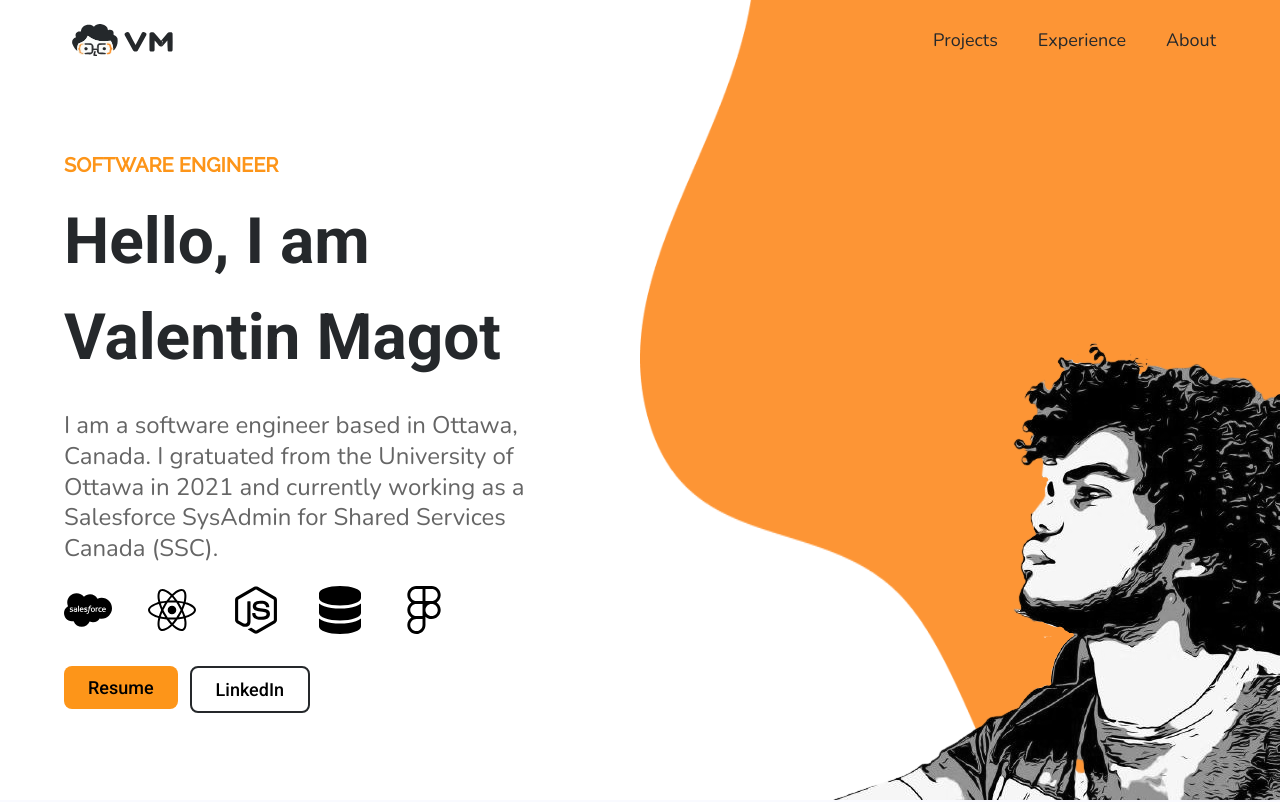
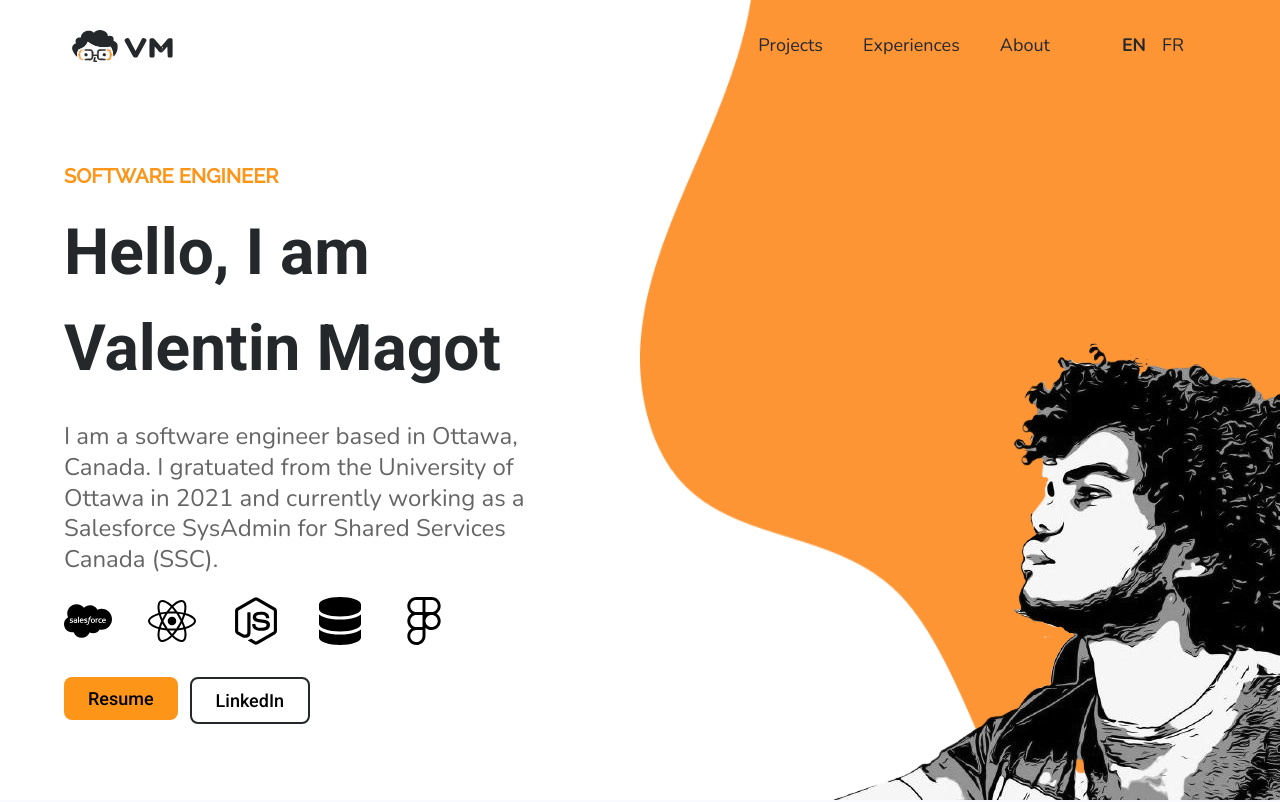
Before and after one commit to valentinmagot/portfolio, a React (Vite) app: page / in a window 1280 px wide. Shown: the top 802 px of the page. Built offline with nearby package versions, Linux system fonts and the light colour scheme.

Commit message:
Added french translation

```diff
--- a/package.json
+++ b/package.json
@@ -7,7 +7,7 @@
     "dev": "vite",
     "build": "vite build",
     "preview": "vite preview",
-    "deploy":"npm run build && git add dist -f && git commit -m'hosting'  && git subtree push --prefix dist origin gh-pages"
+    "deploy": "npm run build && git add dist -f && git commit -m'hosting'  && git subtree push --prefix dist origin gh-pages"
   },
   "dependencies": {
     "react": "^18.2.0",
@@ -18,7 +18,10 @@
     "@types/react-dom": "^18.0.6",
     "@vitejs/plugin-react": "^2.1.0",
     "autoprefixer": "^10.4.9",
+    "i18next": "^21.10.0",
+    "i18next-browser-languagedetector": "^6.1.8",
     "postcss": "^8.4.16",
+    "react-i18next": "^11.18.6",
     "tailwindcss": "^3.1.8",
     "vite": "^3.1.0"
   }
--- a/src/components/Experience.jsx
+++ b/src/components/Experience.jsx
@@ -9,19 +9,22 @@ import { experience } from '../constants'
 //import components
 import { Card } from '../components'
 
+import { useTranslation } from 'react-i18next';
+
 const Experience = () => {
+  const { t } = useTranslation();
   return (
     <section id='experience' className={`flex flex-col ${styles.paddingY}`}>
       <div className={`flex-1 ${styles.flexCenter} flex-col xl:px-0 sm:px-16 px-6 w-full`}>
         <div className='flex flex-row items-center py-[6px] py-4 mb-2 font-comfortaa text text-[18px] ss:text-[48px] font-bold text-highEmphasis'>
-            <h3 className='border-primary border-b-4 rounded'>Experience</h3>
+            <h3 className='border-primary border-b-4 rounded'>{t('experience.title')}</h3>
         </div>
         {experience.map((exp, index) => (
             <Card
               key={exp.id}
               isEven={index % 2 == 0}
-              title={exp.title}
-              content={exp.content}
+              title={t('experience.'+exp.id+'_title')}
+              content={t('experience.'+ exp.id)}
               img={exp.img}
               isProject={false} />
         ))}
--- a/src/components/Navbar.jsx
+++ b/src/components/Navbar.jsx
@@ -6,7 +6,15 @@ import {close, menu, logo} from '../assets'
 //import constants
 import { navLinks } from '../constants'
 
+import { useTranslation } from 'react-i18next';
+
+
+const lngs = {
+  en: { nativeName: 'EN' },
+  fr: { nativeName: 'FR' }
+};
 const Navbar = () => {
+  const { t, i18n } = useTranslation();
   const [toggle, setToggle] = useState(false)
   return (
     <nav className="w-full flex py-6 justify-between items-center navbar z-[1]">
@@ -15,13 +23,22 @@ const Navbar = () => {
         {navLinks.map((nav, index) =>(
             <li key={nav.id}
              className={`font-nunito font-normal cursor-pointer text-[18px]
-             ${index == navLinks.length - 1 ? 'mr-0' : 'mr-10'} text-highEmphasis`}>
+             mr-10 text-highEmphasis`}>
               <a href={`#${nav.id}`}>
-                {nav.title}
+                {t('links.'+nav.id)}
               </a>
             </li>
         ))}
+        <li className={`font-nunito font-normal cursor-pointer text-[18px] mx-6 text-highEmphasis`}>
+          {Object.keys(lngs).map((lng) => (
+            <button key={lng} className='m-2' style={{ fontWeight: i18n.resolvedLanguage === lng ? 'bold' : 'normal' }} type="submit" onClick={() => i18n.changeLanguage(lng)}>
+              {lngs[lng].nativeName}
+            </button>
+          ))}
+        </li>
       </ul>
+
+
 
       <div className='sm:hidden flex flex-1 justify-end items-center'>
         <img
@@ -36,13 +53,19 @@ const Navbar = () => {
         <ul className='list-none flex flex-col justify-end items-center flex-1'>
           {navLinks.map((nav, index) =>(
               <li key={nav.id}
-              className={`font-nunito font-normal cursor-pointer text-[18px]
-              ${index == navLinks.length - 1 ? 'mr-0' : 'mb-6'} text-bright`}>
+              className={`font-nunito font-normal mb-6 cursor-pointer text-[18px] text-bright`}>
                 <a href={`#${nav.id}`}>
-                  {nav.title}
+                  {t('links.'+nav.id)}
                 </a>
               </li>
           ))}
+          <li className={`font-nunito font-normal cursor-pointer text-[18px] text-bright`}>
+          {Object.keys(lngs).map((lng) => (
+            <button key={lng} className='m-2' style={{ fontWeight: i18n.resolvedLanguage === lng ? 'bold' : 'normal' }} type="submit" onClick={() => i18n.changeLanguage(lng)}>
+              {lngs[lng].nativeName}
+            </button>
+          ))}
+        </li>
         </ul>
       </div>
     </nav>
--- a/src/constants/index.js
+++ b/src/constants/index.js
@@ -14,6 +14,7 @@ import {
   figma,
   trailhead
 } from '../assets';
+
 
 export const navLinks = [
   {
@@ -74,14 +75,14 @@ export const experience = [
         "Working as a Salesforce System Administrator and Developer in order to configure the Cloud Brokering Service, a portal that allows department, ministery or any clients to adopt cloud technologies from cloud provriders suck as Amazon, Microsoft, Ibm and many more. Learn more about my experince in my ",
     },
     {
-      id: "PSPC",
+      id: "pspc",
       img: ca,
       title: "Public Services and Procurement Canada",
       content:
         "Worked on an end to end testing framework called Cucumber-Puppeteer in order to test the Gcdocs mobile project. Assist in the Gcdocs mobile project that allows Gcdocs user to have a mobile version of the software using ActiveView, REST API calls and HTML, CSS, JavaScript. Learn more about my experince in my ",
     },
     {
-      id: "ECCC",
+      id: "eccc",
       img: ca,
       title: "Enviornment And Climate Change Canada",
       content:
--- /dev/null
+++ b/src/i18n.js
@@ -0,0 +1,105 @@
+import i18n from 'i18next';
+import { initReactI18next } from 'react-i18next';
+import LanguageDetector from 'i18next-browser-languagedetector';
+
+i18n
+  // detect user language
+  // learn more: https://github.com/i18next/i18next-browser-languageDetector
+  .use(LanguageDetector)
+  // pass the i18n instance to react-i18next.
+  .use(initReactI18next)
+  // init i18next
+  // for all options read: https://www.i18next.com/overview/configuration-options
+  .init({
+    debug: true,
+    fallbackLng: 'en',
+    interpolation: {
+      escapeValue: false, // not needed for react as it escapes by default
+    },
+    resources: {
+      en: {
+        translation: {
+          links: {
+            projects: 'Projects',
+            experience: 'Experiences',
+            about: 'About'
+          },
+          landing: {
+            occupation:'SOFTWARE ENGINEER',
+            title:'Hello, I am ',
+            name: 'Valentin Magot',
+            description:'I am a software engineer based in Ottawa, Canada. I gratuated from the University of Ottawa in 2021 and currently working as a Salesforce SysAdmin for Shared Services Canada (SSC).',
+         },
+         projects: {
+          title: 'Projects',
+          fitgive: 'FitGive is a web app that encourages users to exercise on a daily basis by challenging their friends and pledging on an agreed amount of money to the success of the challenge. The winner of the challenge will be able to retrieve their portion of the stake, while the rest of the stake will be donated to a selected charity.',
+          cucpup: 'Contributed to build a Node.js template for end-to-end testing your app with Cucumber.js and Puppeteer. Published on NPM with currently around 250 downloads a week.',
+          uzer: 'Uzer is a Web Application that allows regular people and organizations to share their wireless/data network and provide Internet access to numerous paying customers generating extra income from them.',
+         },
+         experience: {
+          title: 'Experience',
+          cbs_title:'Shared Services Canada (CBS)',
+          pspc_title:'Public Services and Procurement Canada',
+          eccc_title:'Environnement and Climate Change Canada',
+          cbs: 'Working as a Salesforce System Administrator and Developer in order to configure the Cloud Brokering Service, a portal that allows departments, ministries, or any clients to adopt cloud technologies from cloud providers such as Amazon, Microsoft, IBM, and many more. Learn more about my experience in my ',
+          pspc: 'Worked on an end-to-end testing framework called Cucumber-Puppeteer in order to test the Gcdocs mobile project. Assist in the Gcdocs mobile project that allows Gcdocs users to have a mobile version of the software using ActiveView, REST API calls, and HTML, CSS, and JavaScript. Learn more about my experience in my ',
+          eccc: 'In this position, I was responsible for designing and building a database to assist ECCC in better managing, coordinating, and making linkages to issues highlighted in correspondence with the SJCSR. The front end of the database was built with VBA for a better user experience for the managers. Learn more about my experience in my ',
+         },
+         about: {
+          title: 'About me',
+          content: 'To hone my software engineering skills, I like to participate in the capture the flags (CTF) competition and I would really like to learn more about cybersecurity. I am also a fitness enthusiast and I love to ride a motorcycle in my free time.'
+         },
+         resume: 'resume',
+         button: {
+            resume: 'Resume',
+            linkedin: 'LinkedIn',
+            project: 'View Project',
+            contact: 'Get in touch'
+         }
+        }
+      },
+      fr: {
+        translation: {
+          links: {
+            projects: 'Projets',
+            experience: 'Qualifications',
+            about: 'À propos'
+          },
+          landing: {
+            occupation:'INGÉNIEUR LOGICIEL',
+            title:'Bonjour, je suis ',
+            name: 'Valentin Magot',
+            description:'Je suis un ingénieur logiciel basé à Ottawa (Canada). J\'ai obtenu mon diplôme de l\'Université d\'Ottawa en 2021 et je travaille actuellement en tant qu\'administrateur système Salesforce pour Services Partagés Canada (SPC).',
+         },
+         projects: {
+          title: 'Projets',
+          fitgive: 'Fit Give est une application Web qui encourage les utilisateurs à faire de l\'exercice quotidiennement en défiant leurs amis et en s\'engageant sur une somme d\'argent convenue pour le succès du défi. Le gagnant du défi pourra récupérer sa part de la mise, tandis que le reste de la mise sera reversé à un organisme de bienfaisance sélectionné.',
+          cucpup: 'Contribuer à la construction d\'un modèle (cadriciel) node.js pour tester de bout en bout votre application avec Cucumber.js et Puppeteer. Publié sur NPM avec actuellement environ 250 téléchargements par semaine.',
+          uzer: 'Uzer est une application Web qui permet aux particuliers et aux organisations de partager leur réseau sans fil/de données et de fournir un accès Internet à de nombreux clients générant des revenus supplémentaires.',
+         },
+         experience: {
+          title: 'Qualifications',
+          cbs_title:'Services Partagés Canada (SPC)',
+          pspc_title:'Services Publics et Approvisionnement Canada',
+          eccc_title:'Environnement et Changement Climatique Canada',
+          cbs: 'Travail en tant qu\'administrateur système et développeur Salesforce afin de configurer le Service de courtage infonuagique, un portail qui permet aux départements, ministères ou à tout client d\'adopter des technologies infonuagique de fournisseurs de cloud tels qu\'Amazon, Microsoft, IBM et bien d\'autres. Apprenez-en plus sur mon expérience dans mon ',
+          pspc: 'Collaborer sur un cadre de test de bout en bout appelé Cucumber-Puppeteer afin de tester le projet mobile Gcdocs. Participer au projet mobile Gcdocs qui permet aux utilisateurs de Gcdocs d\'avoir une version mobile du logiciel en utilisant ActiveView ainsi que les appels d\'API REST, HTML, CSS et JavaScript. Apprenez-en plus sur mon expérience dans mon ',
+          eccc: 'À ce poste, j\'étais responsable de la conception et de la création d\'une base de données pour aider ECCC à mieux gérer, coordonner et établir des liens avec les questions mises en évidence dans la correspondance avec le CMPER. Le UI de la base de données a été construit avec VBA pour une meilleure experience utilisateur pour les gestionnaires. Apprenez-en plus sur mon expérience dans mon ',
+         },
+         resume: 'CV',
+         about: {
+          title: 'À propos de moi',
+          content: 'Pour perfectionner mes compétences en génie logiciel, j\'aime participer au concours de capture de drapeaux (CTF) et j\'aimerais beaucoup en apprendre davantage sur la cybersécurité. Je suis aussi un passionné de fitness et j\'adore faire de la moto pendant mon temps libre.'
+         },
+         button: {
+          resume: 'Curriculum Vitae',
+          linkedin: 'LinkedIn',
+          project: 'Voir le projet',
+          contact: 'Entrer en contact'
+       }
+        }
+      }
+    }
+  });
+
+export default i18n;
--- a/src/index.js
+++ b/src/index.js
@@ -4,6 +4,7 @@ import Landing from './views/Landing/landing'
 import reportWebVitals from './reportWebVitals';
 
 import './index.css'
+
 
 const root = ReactDOM.createRoot(document.getElementById('root'));
 root.render(
--- a/src/main.jsx
+++ b/src/main.jsx
@@ -2,6 +2,7 @@ import React from 'react'
 import ReactDOM from 'react-dom/client'
 import App from './App'
 import './index.css'
+import './i18n'
 
 ReactDOM.createRoot(document.getElementById('root')).render(
   <React.StrictMode>
```
Also changed, not shown: src/components/About.jsx (+6 -3 lines), src/components/Card.jsx (+5 -2 lines), src/components/Hero.jsx (+8 -5 lines), src/components/Projects.jsx (+5 -2 lines), 1 other file (tests, documents, lock files or other folders).
